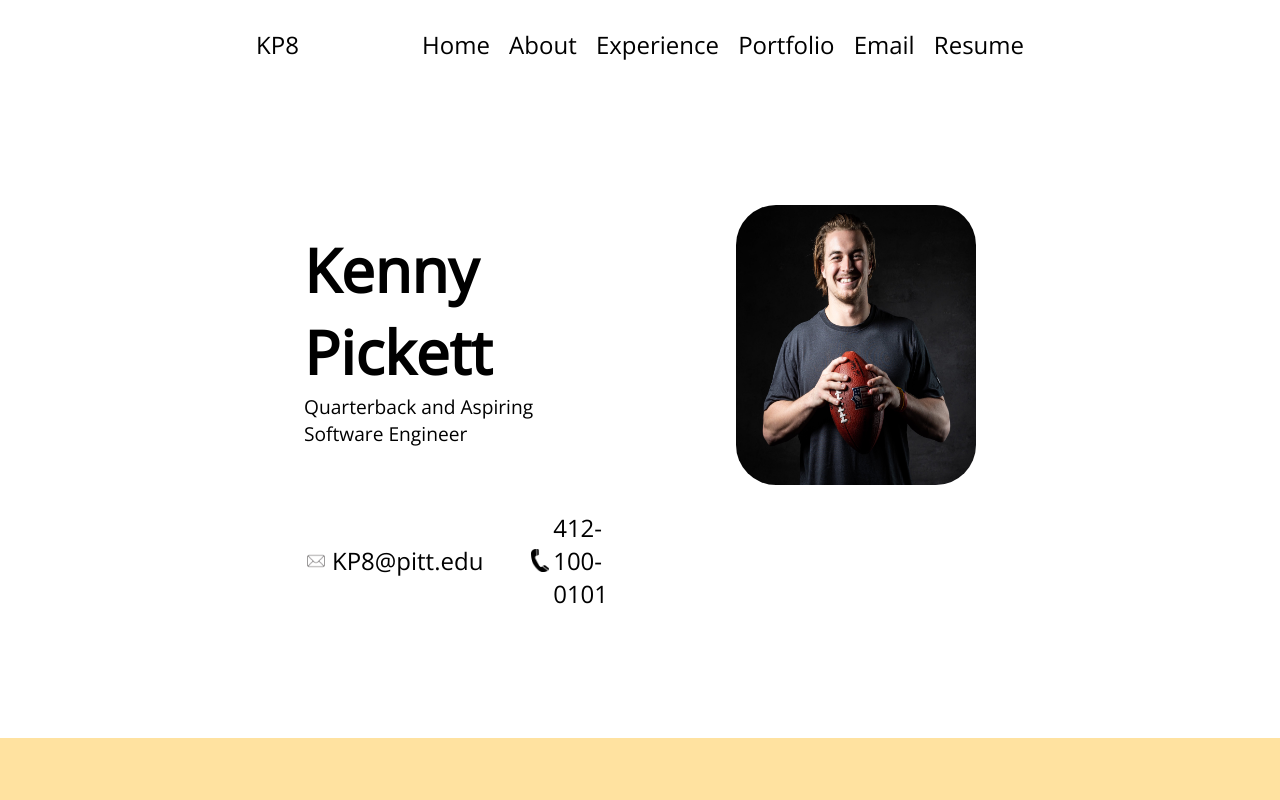
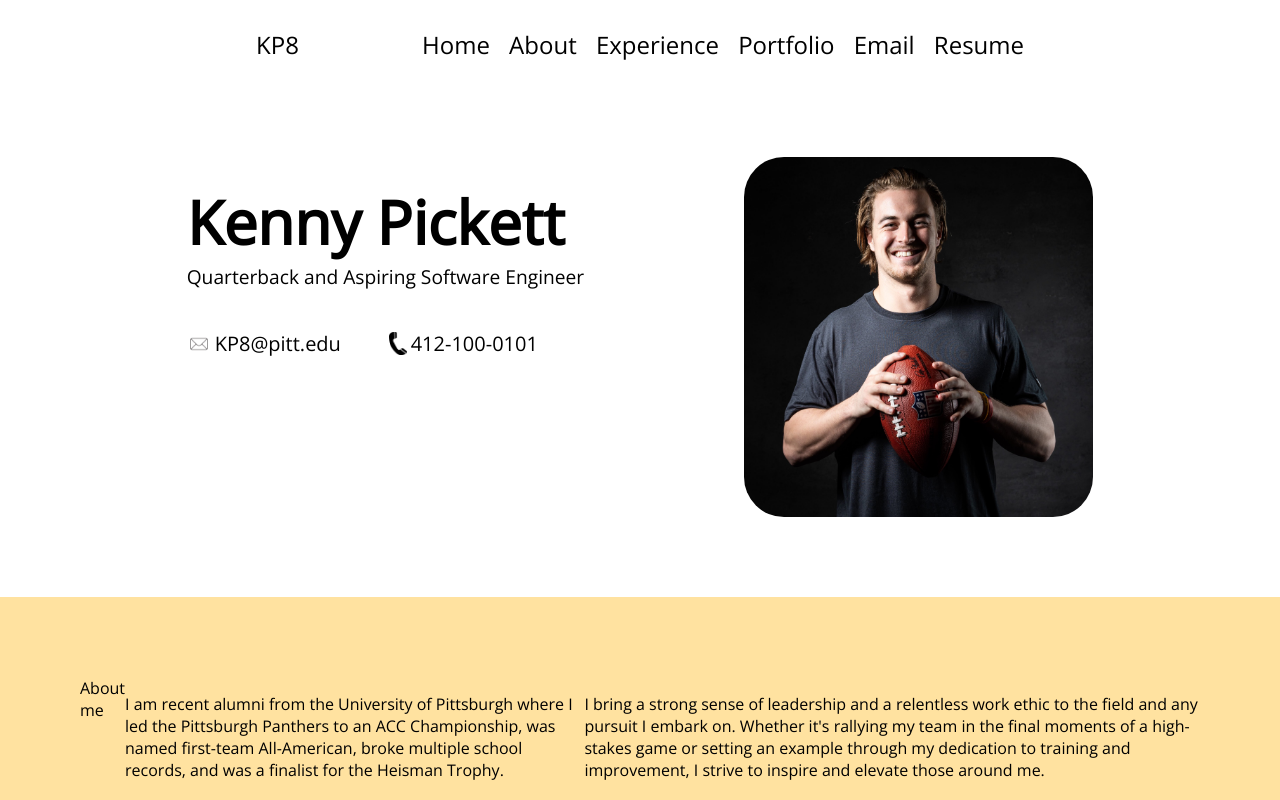
Before and after one commit to Steven-Jarmell/Portfolio-Examples, a plain HTML site: page index.html in a window 1280 px wide. Shown: the top 800 px of the page. Drawn offline with nearby package versions, Linux system fonts and the light colour scheme.

Commit message:
Fix shitty CSS

```diff
--- a/index.html
+++ b/index.html
@@ -37,7 +37,7 @@
 
             <section id="home" class="section-container">
                 <div class="home__container">
-                    <div>
+                    <div class="home__name-info-container">
                         <div class="home__name-container">
                             <span class="home__name">Kenny Pickett</span>
                             <span class="home__mission-statement"
@@ -64,6 +64,7 @@
                             </div>
                         </div>
                     </div>
+
                     <img
                         src="./assets/KP.jpg"
                         class="home__kp-picture"
--- a/styles.css
+++ b/styles.css
@@ -1,17 +1,18 @@
-@import url('https://fonts.googleapis.com/css2?family=Open+Sans&display=swap');
+@import url("https://fonts.googleapis.com/css2?family=Open+Sans&display=swap");
 
 /* Global CSS */
 * {
     box-sizing: border-box;
 
-    font-family: 'Open Sans', sans-serif;
+    font-family: "Open Sans", sans-serif;
 
     --main-bg-color: #ffffff;
-    --secondary-bg-color: rgba(255, 182, 18, .4);
+    --secondary-bg-color: rgba(255, 182, 18, 0.4);
     --main-text-color: #000000;
 }
 
-html, body {
+html,
+body {
     margin: 0;
     padding: 0;
     height: 100%;
@@ -26,7 +27,7 @@ html, body {
     max-width: 60vw;
     margin-left: auto;
     margin-right: auto;
-    padding-top: .75rem;
+    padding-top: 0.75rem;
 }
 
 .nav-container a {
@@ -48,7 +49,9 @@ html, body {
 
 .section-container {
     background-color: var(--main-bg-color);
-    padding: 8rem 25rem;
+    display: flex;
+    justify-content: center;
+    padding: 5rem;
 }
 
 .section-container:nth-of-type(even) {
@@ -56,6 +59,11 @@ html, body {
 }
 
 /* Home */
+.home__container {
+    display: flex;
+    gap: 10rem;
+}
+
 .home__icon {
     max-height: 1.5rem;
     max-width: 1.5rem;
@@ -79,30 +87,29 @@ html, body {
 
 .home__contact-container {
     display: flex;
-    margin-top: 4rem;
+    margin-top: 2.5rem;
     gap: 3rem;
 }
 
 .home__contact-resource {
     display: flex;
     align-items: center;
-    gap: .25rem;
+    gap: 0.25rem;
 }
 
 .home__contact-resource > span {
-    font-size: 1.5rem;
-}
-
-.home__container {
-    display: flex;
-    justify-content: center;
-    gap: 10vw;
+    font-size: 1.25rem;
 }
 
 .home__kp-picture {
-    max-width: 50%;
-    max-height: 35vh;
+
+    max-height: 22.5rem;
+    width: auto;
     border-radius: 40px;
+}
+
+.home__name-info-container {
+
 }
 
 /* About */
@@ -116,5 +123,5 @@ html, body {
 /* Footer */
 .footer-container {
     text-align: center;
-    padding-bottom: .5rem;
+    padding-bottom: 0.5rem;
 }
```
